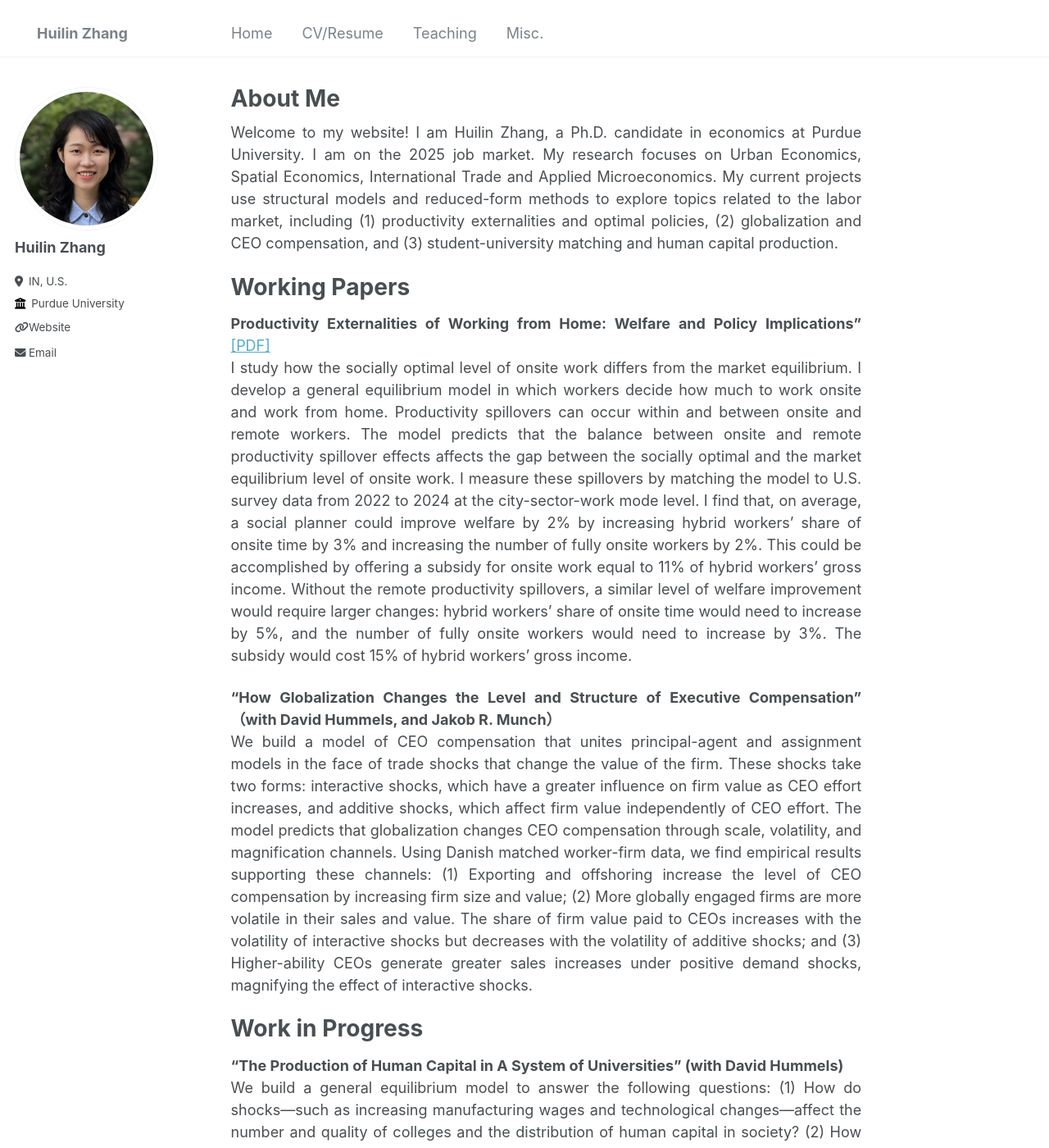
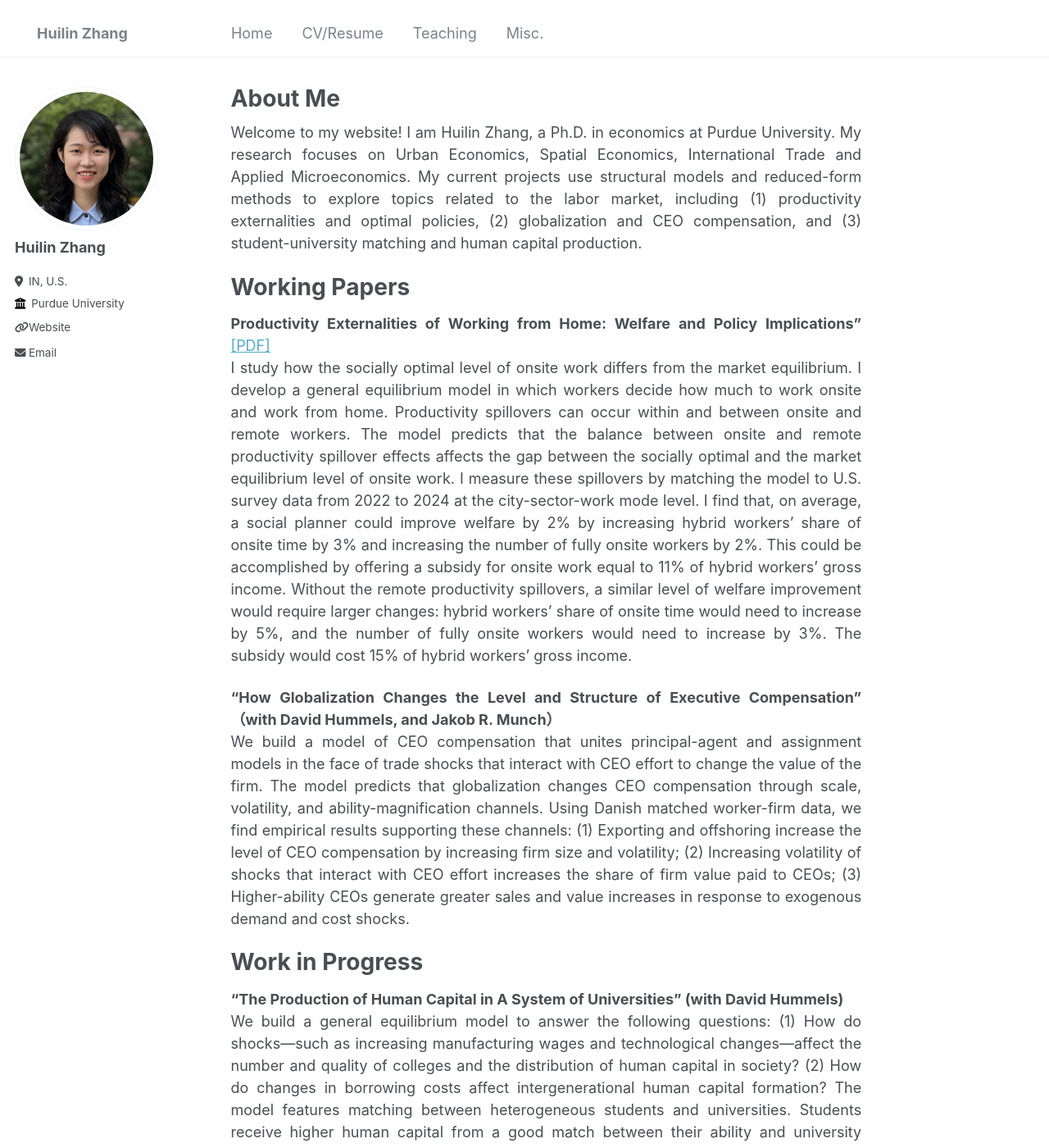
Before and after one commit to huilin-zhang/huilin-zhang.github.io, a Jekyll site: the page built from _pages/about.md, in a window 1280 px wide and 1400 px high. Shown: the whole window at 82% size. Built offline with Jekyll 4.4.1, drawn with Linux system fonts in a browser that asks for light colours.

Commit message:
update about

```diff
--- a/_pages/about.md
+++ b/_pages/about.md
@@ -7,7 +7,7 @@ redirect_from:
   - /about.html
 ---
 
-Welcome to my website! I am Huilin Zhang, a Ph.D. candidate in economics at Purdue University. I am on the 2025 job market. My research focuses on Urban Economics, Spatial Economics, International Trade and Applied Microeconomics. My current projects use structural models and reduced-form methods to explore topics related to the labor market, including (1) productivity externalities and optimal policies, (2) globalization and CEO compensation, and (3) student-university matching and human capital production.
+Welcome to my website! I am Huilin Zhang, a Ph.D. in economics at Purdue University. My research focuses on Urban Economics, Spatial Economics, International Trade and Applied Microeconomics. My current projects use structural models and reduced-form methods to explore topics related to the labor market, including (1) productivity externalities and optimal policies, (2) globalization and CEO compensation, and (3) student-university matching and human capital production.
 
 Working Papers
 ======
@@ -15,7 +15,7 @@ Working Papers
 I study how the socially optimal level of onsite work differs from the market equilibrium. I develop a general equilibrium model in which workers decide how much to work onsite and work from home. Productivity spillovers can occur within and between onsite and remote workers. The model predicts that the balance between onsite and remote productivity spillover effects affects the gap between the socially optimal and the market equilibrium level of onsite work. I measure these spillovers by matching the model to U.S. survey data from 2022 to 2024 at the city-sector-work mode level. I find that, on average, a social planner could improve welfare by 2% by increasing hybrid workers' share of onsite time by 3% and increasing the number of fully onsite workers by 2%. This could be accomplished by offering a subsidy for onsite work equal to 11% of hybrid workers' gross income. Without the remote productivity spillovers, a similar level of welfare improvement would require larger changes: hybrid workers' share of onsite time would need to increase by 5%, and the number of fully onsite workers would need to increase by 3%. The subsidy would cost 15% of hybrid workers' gross income.
 
 **“How Globalization Changes the Level and Structure of Executive Compensation” （with David Hummels, and Jakob R. Munch）** <br>
-We build a model of CEO compensation that unites principal-agent and assignment models in the face of trade shocks that change the value of the firm. These shocks take two forms: interactive shocks, which have a greater influence on firm value as CEO effort increases, and additive shocks, which affect firm value independently of CEO effort. The model predicts that globalization changes CEO compensation through scale, volatility, and magnification channels. Using Danish matched worker-firm data, we find empirical results supporting these channels: (1) Exporting and offshoring increase the level of CEO compensation by increasing firm size and value; (2) More globally engaged firms are more volatile in their sales and value. The share of firm value paid to CEOs increases with the volatility of interactive shocks but decreases with the volatility of additive shocks; and (3) Higher-ability CEOs generate greater sales increases under positive demand shocks, magnifying the effect of interactive shocks.
+We build a model of CEO compensation that unites principal-agent and assignment models in the face of trade shocks that interact with CEO effort to change the value of the firm.  The model predicts that globalization changes CEO compensation through scale, volatility, and ability-magnification channels. Using Danish matched worker-firm data, we find empirical results supporting these channels: (1) Exporting and offshoring increase the level of CEO compensation by increasing firm size and volatility; (2) Increasing volatility of shocks that interact with CEO effort increases the share of firm value paid to CEOs; (3) Higher-ability CEOs generate greater sales and value increases in response to exogenous demand and cost shocks.
 
 Work in Progress
 ======
```
